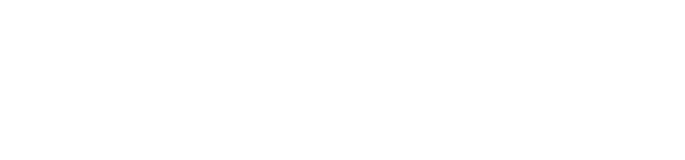
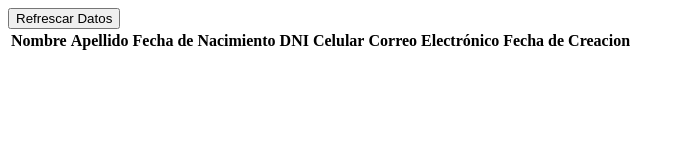
Before and after one commit to roAscurra/dataTableRegistro, a website: page index.html in a window 1280 px wide. Shown: the whole page, without its empty margins (0-685 px from the left). Drawn offline with Linux system fonts and the light colour scheme.

Commit message:
Maquetando tabla

```diff
--- a/index.html
+++ b/index.html
@@ -7,6 +7,23 @@
     <title>Lista Registros</title>
 </head>
 <body>
-
+    <div>
+        <button id="boton" onclick="location.reload()" class="btn">Refrescar Datos</button>
+    </div>
+    <table id="tabla" class="table mt-5">
+        <thead>
+            <tr id="campos">
+                <th class="text-center">Nombre</th>
+                <th class="text-center">Apellido</th>
+                <th class="text-center">Fecha de Nacimiento</th>
+                <th class="text-center">DNI</th>
+                <th class="text-center">Celular</th>
+                <th class="text-center">Correo Electrónico</th>
+                <th class="text-center">Fecha de Creacion</th>
+            </tr>
+        </thead>
+        <tbody id="list"></tbody>
+    </table>
+    <script type="module" src="./js/app.js"></script>
 </body>
 </html>
```
Also changed, not shown: app.js (added).
